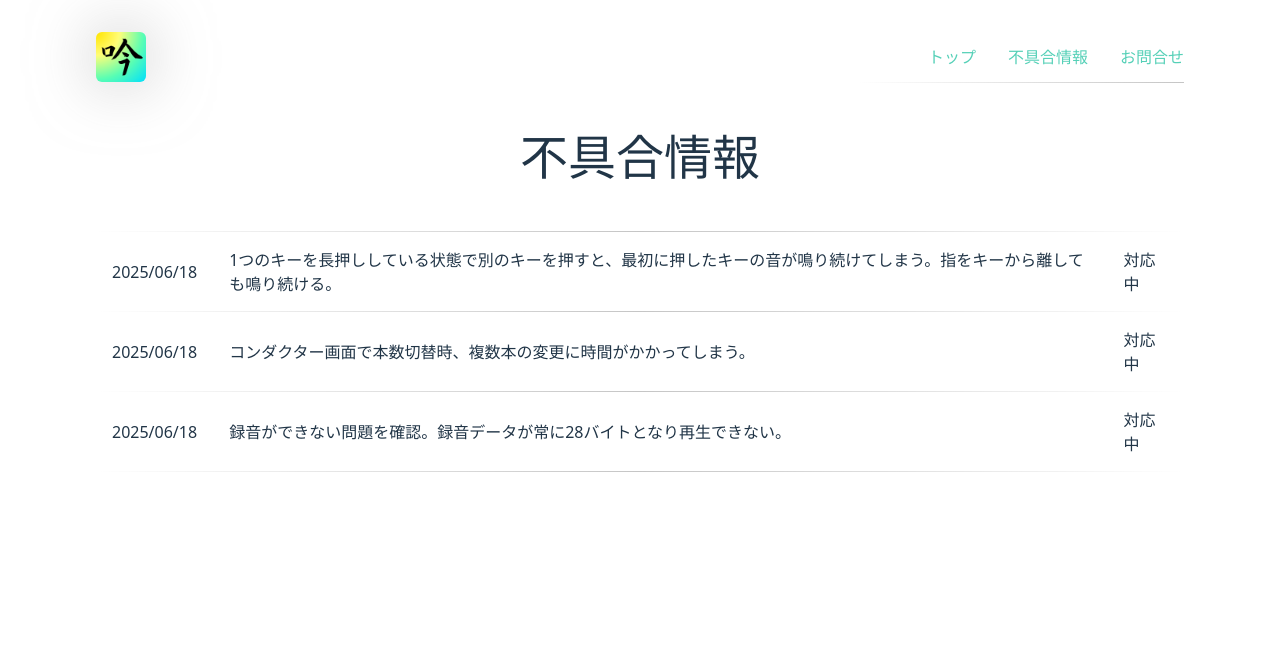
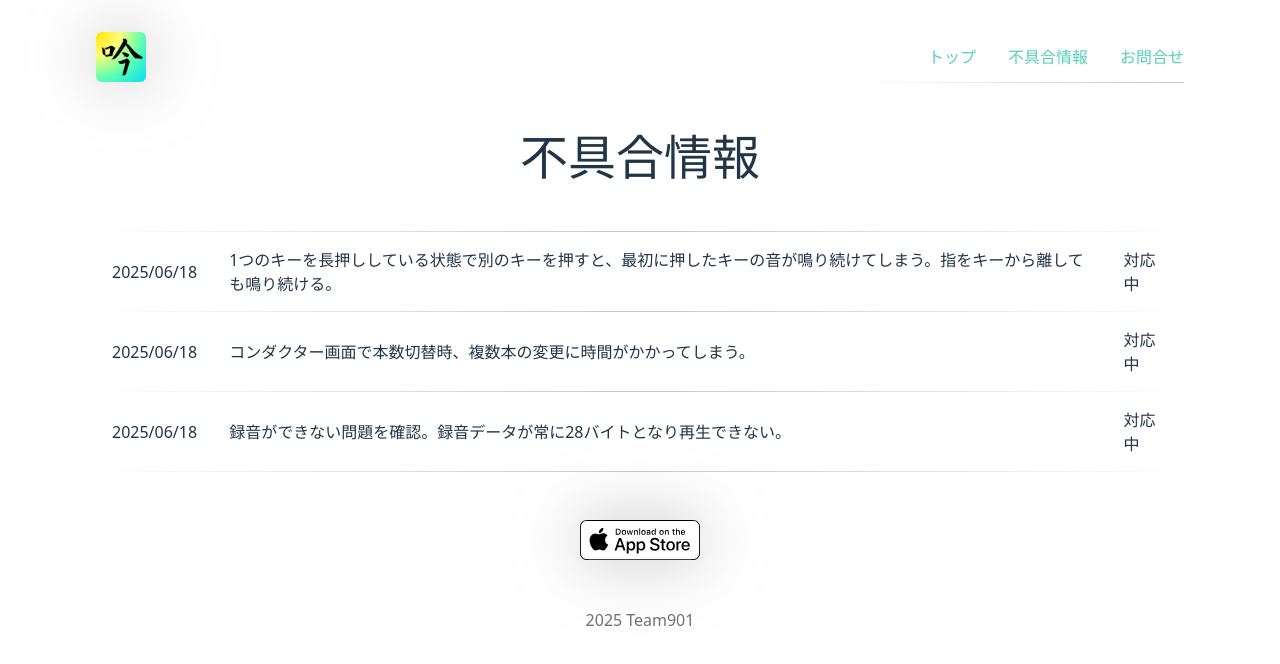
Before and after one commit to fortia1101/ConductorApp-HP, a React (Vite) app: page /#/problems in a window 1280 px wide. Shown: the top 664 px of the page. Built offline with nearby package versions, Linux system fonts and the light colour scheme.

Commit message:
fix: Footerを分離

```diff
--- a/src/App.tsx
+++ b/src/App.tsx
@@ -2,6 +2,7 @@ import { Route, Routes } from "react-router-dom";
 import Header from "./components/Header";
 import Main from "./views/Main";
 import Problems from "./views/Problems";
+import Footer from "./components/Footer";
 
 const App: React.FC = () => {
     return (
@@ -11,6 +12,7 @@ const App: React.FC = () => {
                 <Route path="/" element={<Main />} />
                 <Route path="/problems" element={<Problems />} />
             </Routes>
+            <Footer />
         </>
     );
 };
--- /dev/null
+++ b/src/components/Footer.css
@@ -0,0 +1,7 @@
+.app-link {
+    filter: drop-shadow(0 0 2em #a2a2a2aa);
+}
+
+.copyright {
+    color: #717171;
+}
--- /dev/null
+++ b/src/components/Footer.tsx
@@ -0,0 +1,16 @@
+import "./Footer.css";
+
+const Footer: React.FC = () => {
+    return (
+        <div className="flex flex-col items-center gap-12 my-12">
+            <a href="https://apps.apple.com/jp/app/id6447023792" className="app-link">
+                <img src="./img/appstore-link-light.svg" />
+            </a>
+            <p className="copyright">
+                <span className="pe-1">{new Date().getFullYear().toString()}</span>Team901
+            </p>
+        </div>
+    );
+};
+
+export default Footer;
--- a/src/views/Main.css
+++ b/src/views/Main.css
@@ -10,10 +10,6 @@
     text-align: center;
 }
 
-.app-link {
-    filter: drop-shadow(0 0 2em #a2a2a2aa);
-}
-
 @media (min-width: 700px) {
     #root {
         width: 90vw;
--- a/src/views/Main.tsx
+++ b/src/views/Main.tsx
@@ -84,12 +84,6 @@ const Main: React.FC = () => {
                     <li className="my-1">本アプリにはユーザーデータを収集する機能は含まれません。</li>
                 </ul>
             </div>
-
-            <div className="flex justify-center">
-                <a href="https://apps.apple.com/jp/app/id6447023792" className="app-link">
-                    <img src="./img/appstore-link-light.svg" />
-                </a>
-            </div>
         </>
     );
 };
```
